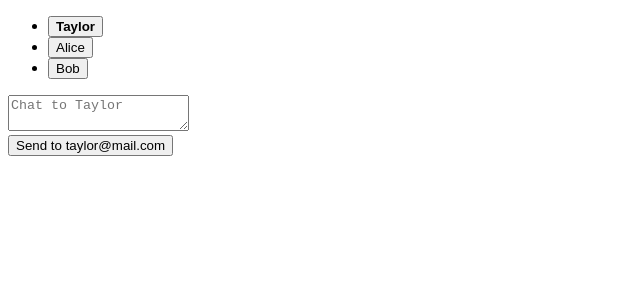
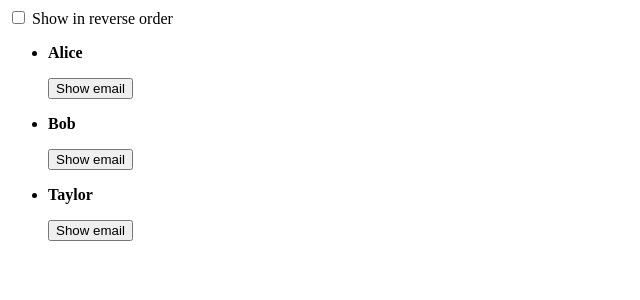
Before and after one commit to vladislav0sidorov/Solution-for-university, a React (Vite) app: page / in a window 1280 px wide. Shown: the top 300 px of the page, without its empty margins (0-640 px from the left). Built offline with nearby package versions, Linux system fonts and the light colour scheme.

Commit message:
3_4_5 Fix misplaced state in the list

```diff
--- a/src/App.tsx
+++ b/src/App.tsx
@@ -1,37 +1,56 @@
-// 3_5_1 Dispatch actions from event handlers
+// 3_4_5 Fix misplaced state in the list
 /*
-  В настоящее время обработчики событий в ContactList и Chat имеют комментарии // TODO. Именно поэтому ввод текста не работает, а нажатие на кнопки не изменяет выбранного получателя.
+  В этом списке каждый Contact имеет состояние, которое определяет, была ли для него нажата галочка "Показать почту". Нажмите "Показать почту" для Алисы, а затем установите флажок "Показывать в обратном порядке". Вы заметите, что письмо Тейлора теперь развернуто, а письмо Алисы, которое переместилось в самый низ, кажется свернутым.
 
-  Замените эти два // TODO на код для dispatch соответствующих действий. Чтобы увидеть ожидаемую форму и тип действий, проверьте reducer в messengerReducer.js. Reducer уже написан, поэтому вам не придется его изменять. Вам нужно только диспетчеризировать действия в ContactList и Chat.
-
-  PS. Не стоит искать смысла в этом приложении. Последнее отправленное сообщение хранится в состоянии и нигде не отображается.
+  Исправьте это так, чтобы развернутое состояние было связано с каждым контактом, независимо от выбранного порядка.
 */
 
-import { useReducer } from 'react'
-import Chat from './Chat'
-import ContactList from './ContactList'
-import { initialState, messengerReducer } from './messengerReducer'
+import { useState } from 'react'
+import Contact from './Contact'
 
-export default function Messenger() {
-  const [state, dispatch] = useReducer(messengerReducer, initialState)
-  const message = state.message
-  const contact = contacts.find(c => c.id === state.selectedId)!
+export default function ContactList() {
+  const [reverse, setReverse] = useState(false)
+  const [expandedIds, setExpandedIds] = useState<number[]>([])
+
+  const displayedContacts = [...contacts]
+  if (reverse) {
+    displayedContacts.reverse()
+  }
+
   return (
-    <div>
-      <ContactList contacts={contacts} selectedId={state.selectedId} dispatch={dispatch} />
-      <Chat key={contact.id} message={message} contact={contact} dispatch={dispatch} />
-    </div>
+    <>
+      <label>
+        <input type="checkbox" onChange={e => setReverse(e.target.checked)} /> Show in reverse order
+      </label>
+      <ul>
+        {displayedContacts.map(contact => (
+          <li key={contact.id}>
+            <Contact
+              contact={contact}
+              isExpanded={expandedIds.includes(contact.id)}
+              onToggle={() => {
+                if (expandedIds.includes(contact.id)) {
+                  setExpandedIds(expandedIds.filter(id => id !== contact.id))
+                } else {
+                  setExpandedIds([...expandedIds, contact.id])
+                }
+              }}
+            />
+          </li>
+        ))}
+      </ul>
+    </>
   )
 }
 
-export type Contact = {
+export type ContactType = {
   id: number
   name: string
   email: string
 }
 
-const contacts = [
-  { id: 0, name: 'Taylor', email: 'taylor@mail.com' },
-  { id: 1, name: 'Alice', email: 'alice@mail.com' },
-  { id: 2, name: 'Bob', email: 'bob@mail.com' }
+const contacts: ContactType[] = [
+  { id: 0, name: 'Alice', email: 'alice@mail.com' },
+  { id: 1, name: 'Bob', email: 'bob@mail.com' },
+  { id: 2, name: 'Taylor', email: 'taylor@mail.com' }
 ]
--- /dev/null
+++ b/src/Contact.tsx
@@ -0,0 +1,23 @@
+import { ContactType } from './App'
+
+interface ContactProps {
+  contact: ContactType
+  isExpanded: boolean
+  onToggle: () => void
+}
+
+export default function Contact({ contact, isExpanded, onToggle }: ContactProps) {
+  return (
+    <>
+      <p>
+        <b>{contact.name}</b>
+      </p>
+      {isExpanded && (
+        <p>
+          <i>{contact.email}</i>
+        </p>
+      )}
+      <button onClick={onToggle}>{isExpanded ? 'Hide' : 'Show'} email</button>
+    </>
+  )
+}
```
